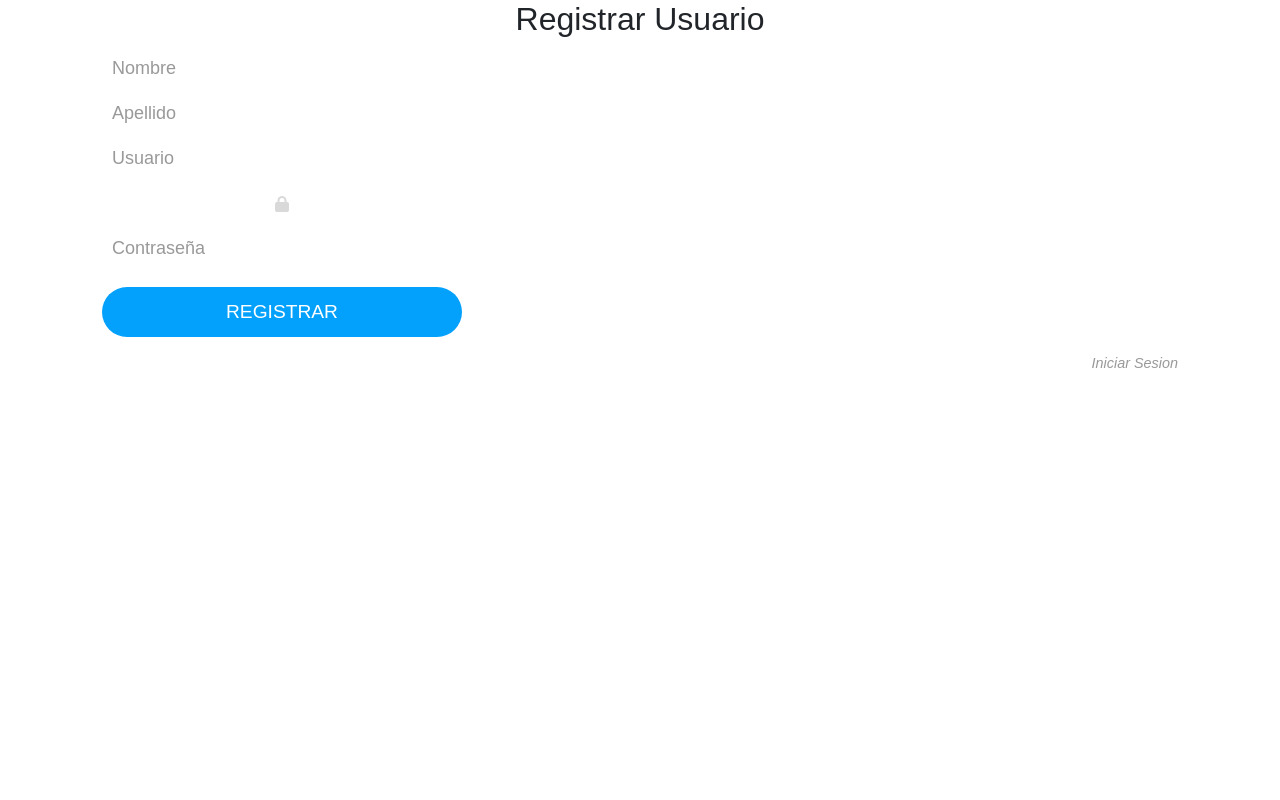
After one commit to TheMesias/login_php, a PHP site: page /registrar.php in a window 1280 px wide. The commit adds this page. Run offline with PHP 8.4, Linux system fonts and the light colour scheme; some libraries are stand-ins or nearby versions.

Commit message:
log_regis_MD5

```diff
--- a/controlador/controlado_login.php
+++ b/controlador/controlado_login.php
@@ -3,7 +3,7 @@
     if(!empty($_POST["btningresar"])){
         if(!empty($_POST["usuario"]) && !empty($_POST["password"])){
             $usuario = $_POST["usuario"];
-            $password = $_POST["password"];
+            $password = md5($_POST["password"]);
 
             $sql=$conexion->query("SELECT * FROM usuario WHERE usuario='$usuario' AND clave='$password'");
 
--- /dev/null
+++ b/controlador/registrar_usuario.php
@@ -0,0 +1,27 @@
+<?php
+    if(!empty($_POST["btnregistrar"])){
+        if(empty($_POST["nombre"]) or empty($_POST["apellido"]) or empty($_POST["usuario"]) or empty($_POST["clave"])){
+            echo "<div class='alert alert-danger' role='alert'>
+            Todos los campos son obligatorios
+            </div>";
+        }else{
+            $nombre = $_POST["nombre"];
+            $apellido = $_POST["apellido"];
+            $usuario = $_POST["usuario"];
+            $clave = $_POST["clave"];
+            $clave = md5($clave);
+            $sql = "INSERT INTO usuario (nombre, apellido, usuario, clave) VALUES ('$nombre', '$apellido', '$usuario', '$clave')";
+            $resultado = $conexion->query($sql);
+            if($resultado){
+                echo "<div class='alert alert-success' role='alert'>
+                Usuario registrado con exito
+                </div>";
+            }else{
+                echo "<div class='alert alert-danger' role='alert'>
+                Error al registrar el usuario
+                </div>";
+            }
+        }
+    }
+
+?>
--- a/login.php
+++ b/login.php
@@ -51,7 +51,7 @@
 
             <div class="text-center">
                <a class="font-italic isai5" href="">Olvidé mi contraseña</a>
-               <a class="font-italic isai5" href="">Registrarse</a>
+               <a class="font-italic isai5" href="./registrar.php">Registrarse</a>
             </div>
             <input name="btningresar" class="btn" type="submit" value="INICIAR SESION">
          </form>
--- /dev/null
+++ b/registrar.php
@@ -0,0 +1,64 @@
+<?php
+include("modelo/conexion.php");
+?>
+<!DOCTYPE html>
+<html lang="en">
+<head>
+    <meta charset="UTF-8">
+    <meta name="viewport" content="width=device-width, initial-scale=1.0">
+    <link rel="stylesheet" href="css/bootstrap.css">
+   <link rel="stylesheet" type="text/css" href="css/style.css">
+    <title>Document</title>
+</head>
+<body>
+    <div class="container ">
+
+        <h2>Registrar Usuario</h2>
+        <?php
+            include("controlador/registrar_usuario.php");
+        ?>
+        <div class="login_content">
+
+            <form action="" method="POST" class="formulario">
+                <div class="input-div one">
+                    <div class="div">
+                        <h5>Nombre</h5>
+                        <input id="nombre" type="text" class="input" name="nombre">
+                    </div>
+                </div>
+                <div class="input-div one">
+                    <div class="div">
+                        <h5>Apellido</h5>
+                        <input id="apellido" type="text" class="input" name="apellido">
+                    </div>
+                </div>
+                <div class="input-div one">
+                    <div class="div">
+                        <h5>Usuario</h5>
+                        <input id="usuario" type="text" class="input" name="usuario">
+                    </div>
+                </div>
+                <div class="input-div pass">
+                    <div class="i">
+                        <i class="fas fa-lock"></i>
+                    </div>
+                    <div class="div">
+                        <h5>Contraseña</h5>
+                        <input type="password" id="input" class="input" name="clave">
+                    </div>
+                </div>
+                <input name="btnregistrar" class="btn" type="submit" value="REGISTRAR">
+            </form>
+            <div class="text-center">
+               <a class="font-italic isai5" href="./login.php">Iniciar Sesion</a>
+            </div>
+        </div>
+        </div>
+    </body>
+    <script src="js/fontawesome.js"></script>
+    <script src="js/main.js"></script>
+    <script src="js/main2.js"></script>
+   <script src="js/jquery.min.js"></script>
+   <script src="js/bootstrap.js"></script>
+   <script src="js/bootstrap.bundle.js"></script>
+</html>
```
